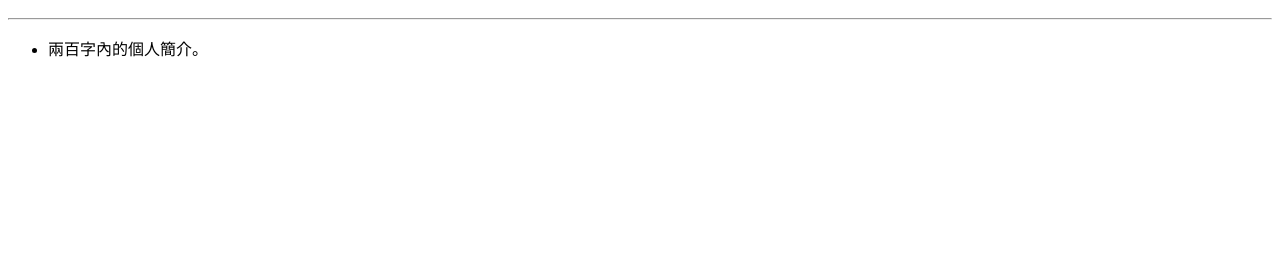
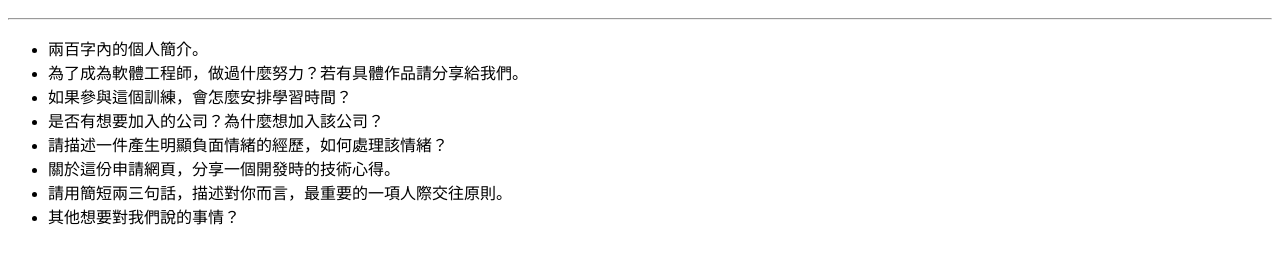
Before and after one commit to arthur3000-tw/arthur3000-tw.github.io, a plain HTML site: page index.html in a window 1280 px wide. Shown: the part 57-320 px from the top of the page. Drawn offline with Linux system fonts and the light colour scheme.

Commit message:
Update index.html

```diff
--- a/index.html
+++ b/index.html
@@ -2,4 +2,11 @@
 <hr/>
 <ul>
   <li>兩百字內的個人簡介。</li>
+  <li>為了成為軟體工程師，做過什麼努力？若有具體作品請分享給我們。</li>
+  <li>如果參與這個訓練，會怎麼安排學習時間？</li>
+  <li>是否有想要加入的公司？為什麼想加入該公司？</li>
+  <li>請描述一件產生明顯負面情緒的經歷，如何處理該情緒？</li>
+  <li>關於這份申請網頁，分享一個開發時的技術心得。</li>
+  <li>請用簡短兩三句話，描述對你而言，最重要的一項人際交往原則。</li>
+  <li>其他想要對我們說的事情？</li>
 </ul>
```
